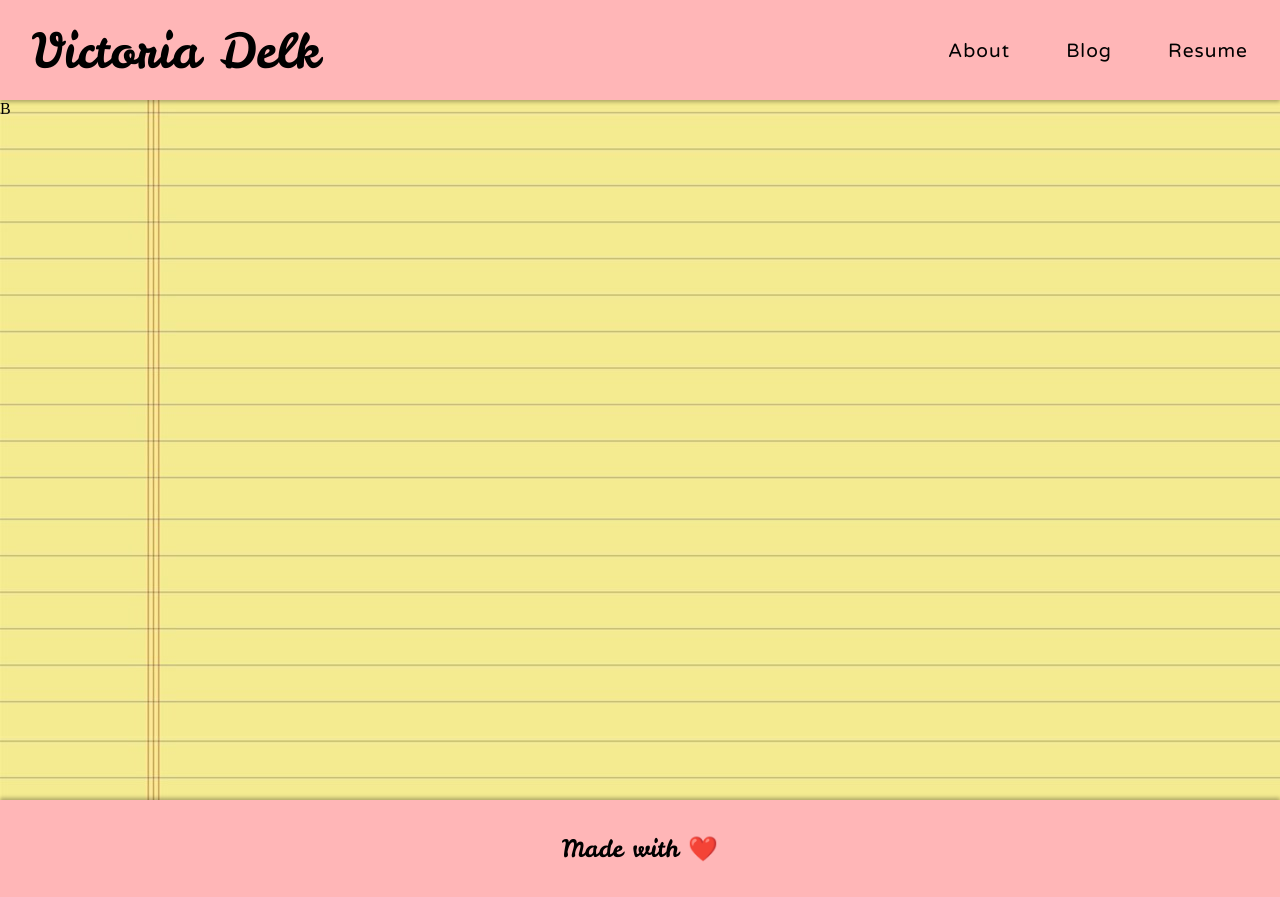
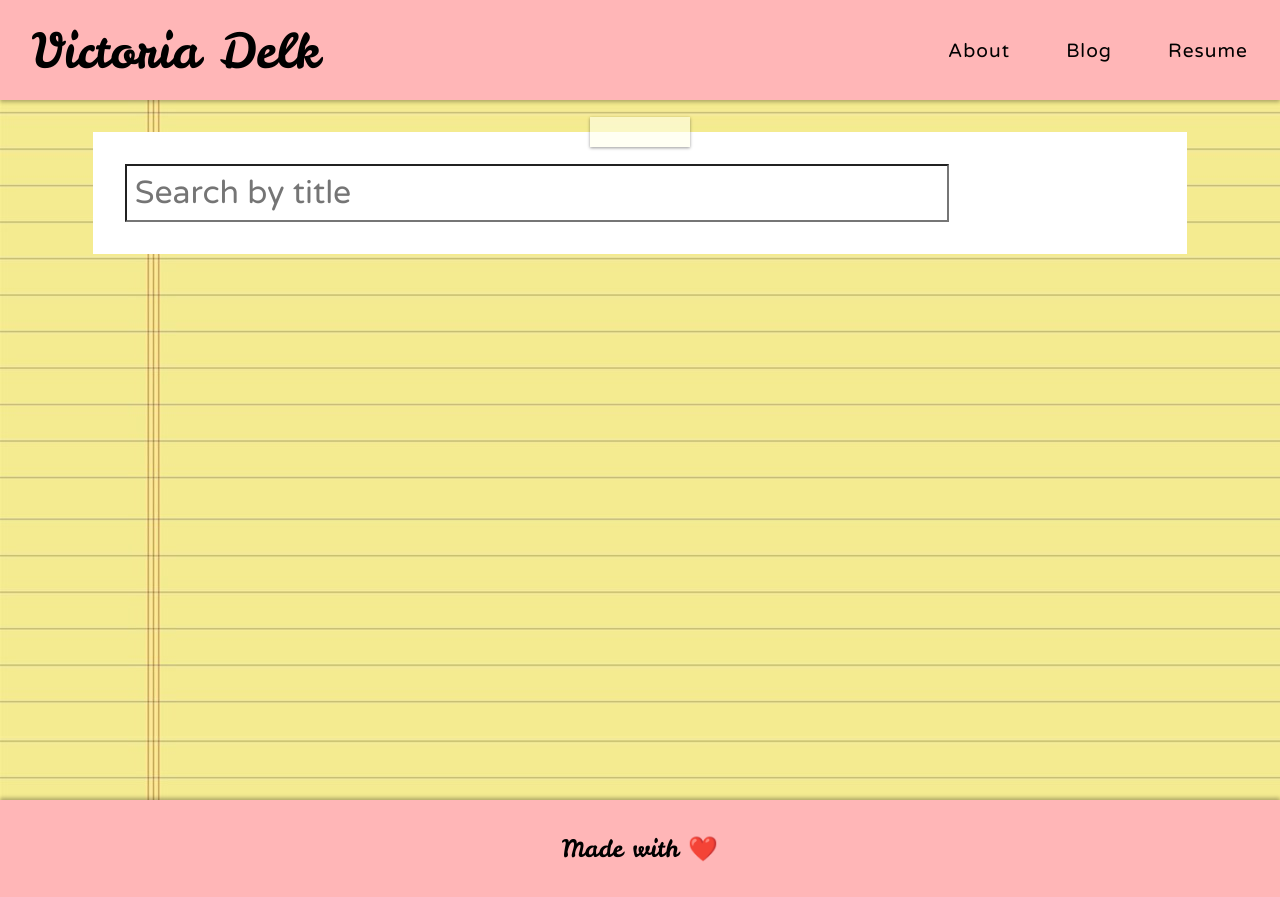
Before and after one commit to czhangy/VickyDelk, a Next.js app: page /blog in a window 1280 px wide. Built offline with nearby package versions, Linux system fonts and the light colour scheme.

Commit message:
Start blog

```diff
--- /dev/null
+++ b/src/components/Blog/SearchBar.js
@@ -0,0 +1,12 @@
+// Stylesheet
+import styles from "@styles/Blog/SearchBar.module.scss";
+
+const SearchBar = () => {
+    return (
+        <form id={styles["search-bar"]}>
+            <input id={styles["search-input"]} placeholder="Search by title" />
+        </form>
+    );
+};
+
+export default SearchBar;
--- a/src/pages/blog.js
+++ b/src/pages/blog.js
@@ -2,6 +2,8 @@
 import styles from "@styles/Blog/Blog.module.scss";
 // NextJS
 import Head from "next/head";
+// Local components
+import SearchBar from "@components/Blog/SearchBar.js";
 
 const Blog = () => {
     return (
@@ -10,7 +12,10 @@ const Blog = () => {
                 <title>Blog | Vicky Delk&apos;s Blog</title>
                 <link rel="icon" href="/favicon.ico" />
             </Head>
-            B
+            <div id={styles.filters}>
+                <div id={styles.tape} />
+                <SearchBar />
+            </div>
         </div>
     );
 };
--- a/src/styles/Blog/Blog.module.scss
+++ b/src/styles/Blog/Blog.module.scss
@@ -2,4 +2,27 @@
 
 #blog {
     min-height: calc(100vh - constants.$navbar-height);
+    display: flex;
+    flex-direction: column;
+    align-items: center;
+    padding: 32px;
+
+    #filters {
+        background: white;
+        width: 90%;
+        padding: 32px;
+        position: relative;
+
+        #tape {
+            position: absolute;
+            background: rgba(255, 255, 235, 0.6);
+            box-shadow: 0 1px 3px rgba(0, 0, 0, 0.4);
+            height: 30px;
+            width: 100px;
+            top: -15px;
+            right: 50%;
+            transform: translateX(50%);
+            z-index: 2;
+        }
+    }
 }
--- /dev/null
+++ b/src/styles/Blog/SearchBar.module.scss
@@ -0,0 +1,11 @@
+@use "@styles/constants";
+
+#search-bar {
+    #search-input {
+        font-family: constants.$main-font;
+        font-size: 2rem;
+        padding: 8px;
+        width: 80%;
+        border-radius: 0;
+    }
+}
```
